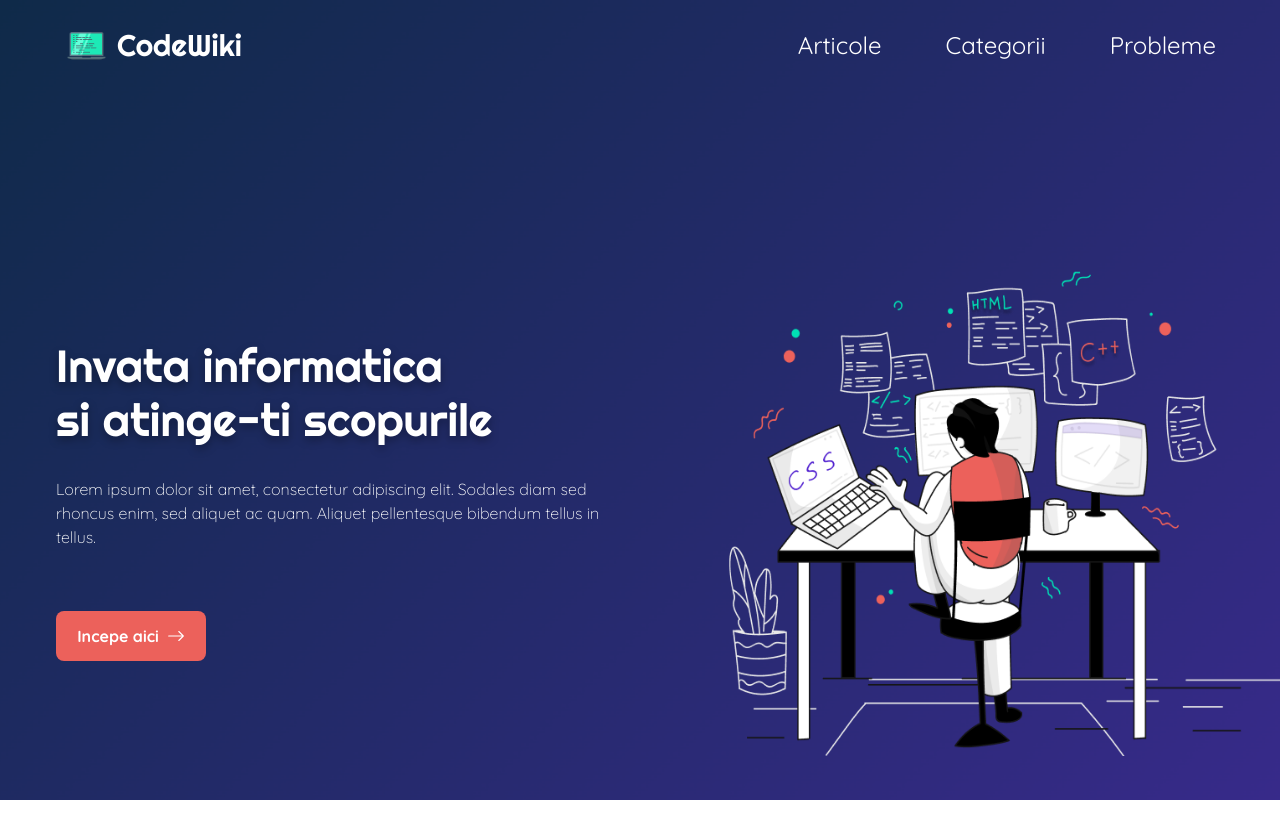
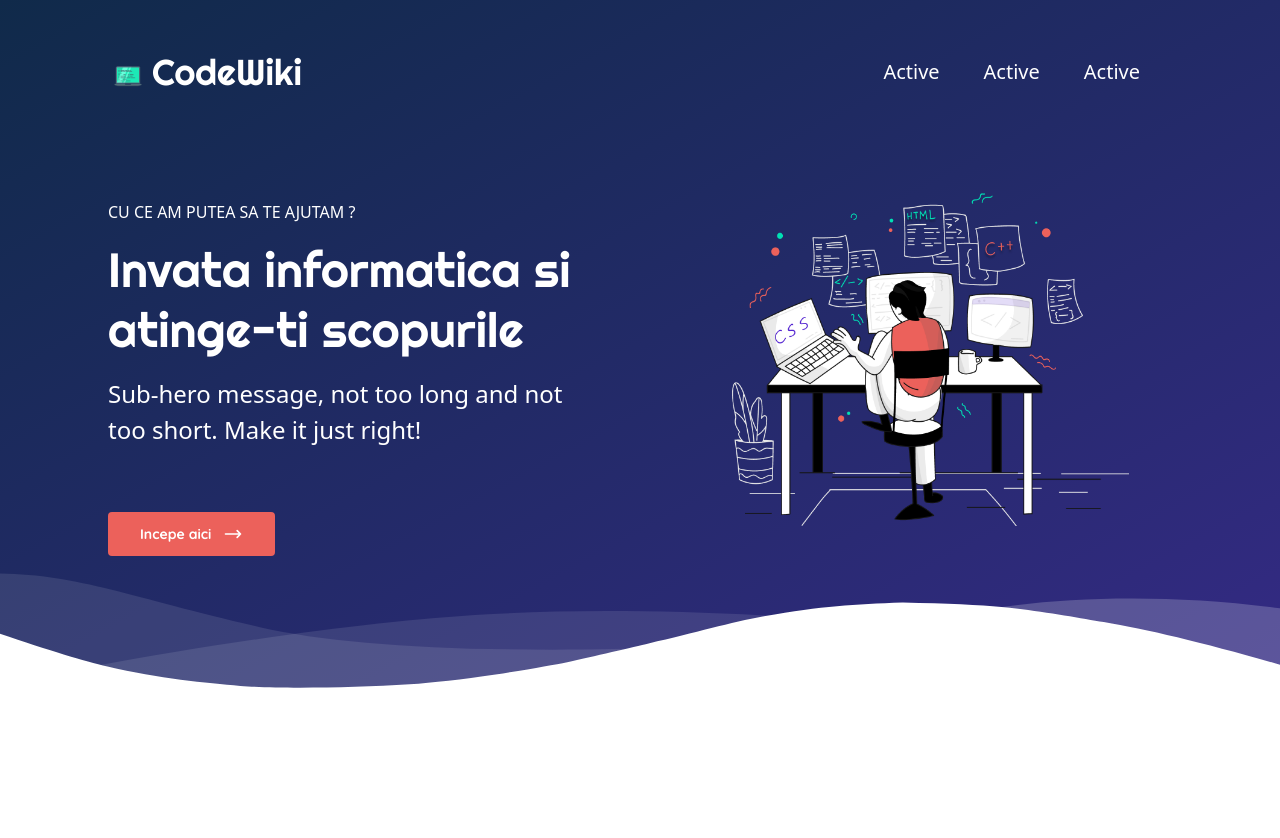
Before and after one commit to alextm0/codewiki, a React (Create React App) app: page / in a window 1280 px wide. Shown: the top 838 px of the page. After the commit the page ends 800 px from the top, so only its background shows below. Built offline with nearby package versions, Linux system fonts and the light colour scheme.

Commit message:
bug fixed

```diff
--- a/package.json
+++ b/package.json
@@ -7,6 +7,7 @@
     "@testing-library/jest-dom": "^5.16.4",
     "@testing-library/react": "^13.3.0",
     "@testing-library/user-event": "^13.5.0",
+    "daisyui": "^2.20.0",
     "react": "^18.2.0",
     "react-dom": "^18.2.0",
     "react-icons": "^4.4.0",
--- a/src/App.js
+++ b/src/App.js
@@ -2,6 +2,7 @@ import React, { useState } from 'react'
 
 import Navbar from './components/Navbar'
 import Hero from './components/Hero'
+import Content from './components/Content'
 
 export default function App() {
   const [sideMenu, setSideMenu] = useState(false);
@@ -11,9 +12,10 @@ export default function App() {
   }
 
   return (
-    <div className='h-screen w-screen bg-hero-background bg-cover'>
+    <div className='bg-gradient-to-br from-[#102a4a] to-[#342a84]'>
       <Navbar sideMenu={sideMenu} toggleSideMenu={toggleSideMenu} />
       <Hero sideMenu={sideMenu} />
+      {/* <Content /> */}
     </div>
   )
 }
--- /dev/null
+++ b/src/components/Content.js
@@ -0,0 +1,42 @@
+import React from 'react'
+
+function Content() {
+  return (
+    <section class="bg-black text-white sectionSize">
+      <div>
+        <h2 class="secondaryTitle bg-underline2 bg-100%">How it works</h2>
+      </div>
+      <div class="flex flex-col md:flex-row">
+        <div class="flex-1 mx-8 flex flex-col items-center my-4">
+          <div class="border-2 rounded-full bg-secondary text-black h-12 w-12 flex justify-center items-center mb-3">
+            1
+          </div>
+          <h3 class="font-montserrat font-medium text-xl mb-2">Eat</h3>
+          <p class="text-center font-montserrat">
+            Lorem ipsum dolor, sit amet consectetur adipisicing elit.
+          </p>
+        </div>
+        <div class="flex-1 mx-8 flex flex-col items-center my-4">
+          <div class="border-2 rounded-full bg-secondary text-black h-12 w-12 flex justify-center items-center mb-3">
+            2
+          </div>
+          <h3 class="font-montserrat font-medium text-xl mb-2">Sleep</h3>
+          <p class="text-center font-montserrat">
+            Lorem ipsum dolor, sit amet consectetur adipisicing elit.
+          </p>
+        </div>
+        <div class="flex-1 mx-8 flex flex-col items-center my-4">
+          <div class="border-2 rounded-full bg-secondary text-black h-12 w-12 flex justify-center items-center mb-3">
+            3
+          </div>
+          <h3 class="font-montserrat font-medium text-xl mb-2">Rave</h3>
+          <p class="text-center font-montserrat">
+            Lorem ipsum dolor, sit amet consectetur adipisicing elit.
+          </p>
+        </div>
+      </div>
+    </section>
+  )
+}
+
+export default Content
--- a/src/components/Hero.js
+++ b/src/components/Hero.js
@@ -6,27 +6,64 @@ import Logo from '../assets/logo.png'
 
 function Hero({ sideMenu }) {
   return (
-    <div className=' text-white flex flex-col'>
-      {
-        !sideMenu &&
-          <div className='flex flex-col sm:flex-row items-center justify-evenly mt-[100px]'>
-            <div className='w-full sm:max-w-[500px] xl:max-w-[700px] pl-5 sm:pl-10 md:pl-14 sm:h-screen sm:mt-[-90px] flex flex-col justify-center'>
-              <p className='text-[32px] xl:text-[45px] 2xl:text-[48px]      drop-shadow-[0px_4px_4px_rgba(0,0,0,0.30)] leading-[120%] font-righteous'>
-                Invata informatica <br /> si atinge-ti scopurile
-              </p>
+    <div className='leading-normal tracking-normal text-white'>
+      <div className="pt-16 md:pl-24">
+        <div className="container px-3 mx-auto flex flex-wrap flex-col md:flex-row items-center">
+          <div className="flex flex-col w-full md:w-2/5 justify-center items-start text-center md:text-left">
+            <p className="uppercase tracking-loose w-full">Cu ce am putea sa te ajutam ? </p>
+            <h1 className="my-4 text-5xl leading-tight font-righteous">
+              Invata informatica si atinge-ti scopurile
+            </h1>
+            <p className="leading-normal text-2xl mb-8">
+              Sub-hero message, not too long and not too short. Make it just right!
+            </p>
 
-              <p className='text-[16px] 2xl:text-[18px]      font-thin font-quicksand mt-[30px] w-[90%]'> Lorem ipsum dolor sit amet, consectetur adipiscing elit. Sodales diam sed rhoncus enim, sed aliquet ac quam. Aliquet pellentesque bibendum tellus in tellus. </p>
+            <a class="font-quicksand mx-auto lg:mx-0 inline-flex font-bold px-8 py-3 my-8 text-sm text-white transition bg-[#EC615B] rounded hover:scale-110 hover:shadow-xl active:bg-indigo-500 focus:outline-none focus:ring" href="#">
+              Incepe aici
+              <svg
+                class="w-5 h-5 ml-3"
+                xmlns="http://www.w3.org/2000/svg"
+                fill="none"
+                viewBox="0 0 24 24"
+                stroke="currentColor"
+              >
+                <path
+                  stroke-linecap="round"
+                  stroke-linejoin="round"
+                  stroke-width="2"
+                  d="M17 8l4 4m0 0l-4 4m4-4H3"
+                />
+              </svg>
+            </a>
 
-              <button className='w-[130px] h-[45px] text-[14px] xl:text-[16px] xl:w-[150px] xl:h-[50px]      bg-[#EC615B] rounded-lg font-quicksand font-bold flex justify-center items-center gap-2 mt-[50px] sm:mt-[62px]'>
-                Incepe aici <BsArrowRight className='text-lg' />
-              </button>
-            </div>
-
-            <div>
-              <img className='sm:mb-20 w-[343px] h-[291px] xl:w-[613px] xl:h-[501px]' src={HeroImage} alt="hero-illustration" />
-            </div>
+            {/* <button className="mx-auto lg:mx-0 bg-[#EC615B] text-white font-bold rounded-xl my-6 py-4 px-8 shadow-lg focus:outline-none focus:shadow-outline transform transition hover:scale-105 duration-300 ease-in-out">
+              Subscribe
+            </button> */}
           </div>
-      }
+          <div className="w-full md:w-3/5 py-6 text-center">
+            <img className="w-full md:w-3/5 ml-auto mr-auto mb-10 sm:mb-20 z-50" src={HeroImage} />
+          </div>
+        </div>
+      </div>
+      <div className="relative -mt-12 lg:-mt-24">
+        <svg viewBox="0 0 1428 174" version="1.1" xmlns="http://www.w3.org/2000/svg">
+          <g stroke="none" stroke-width="1" fill="none" fill-rule="evenodd">
+            <g transform="translate(-2.000000, 44.000000)" fill="#FFFFFF" fill-rule="nonzero">
+              <path d="M0,0 C90.7283404,0.927527913 147.912752,27.187927 291.910178,59.9119003 C387.908462,81.7278826 543.605069,89.334785 759,82.7326078 C469.336065,156.254352 216.336065,153.6679 0,74.9732496" opacity="0.100000001"></path>
+              <path
+                d="M100,104.708498 C277.413333,72.2345949 426.147877,52.5246657 546.203633,45.5787101 C666.259389,38.6327546 810.524845,41.7979068 979,55.0741668 C931.069965,56.122511 810.303266,74.8455141 616.699903,111.243176 C423.096539,147.640838 250.863238,145.462612 100,104.708498 Z"
+                opacity="0.100000001"
+              ></path>
+              <path d="M1046,51.6521276 C1130.83045,29.328812 1279.08318,17.607883 1439,40.1656806 L1439,120 C1271.17211,77.9435312 1140.17211,55.1609071 1046,51.6521276 Z" id="Path-4" opacity="0.200000003"></path>
+            </g>
+            <g transform="translate(-4.000000, 76.000000)" fill="#FFFFFF" fill-rule="nonzero">
+              <path
+                d="M0.457,34.035 C57.086,53.198 98.208,65.809 123.822,71.865 C181.454,85.495 234.295,90.29 272.033,93.459 C311.355,96.759 396.635,95.801 461.025,91.663 C486.76,90.01 518.727,86.372 556.926,80.752 C595.747,74.596 622.372,70.008 636.799,66.991 C663.913,61.324 712.501,49.503 727.605,46.128 C780.47,34.317 818.839,22.532 856.324,15.904 C922.689,4.169 955.676,2.522 1011.185,0.432 C1060.705,1.477 1097.39,3.129 1121.236,5.387 C1161.703,9.219 1208.621,17.821 1235.4,22.304 C1285.855,30.748 1354.351,47.432 1440.886,72.354 L1441.191,104.352 L1.121,104.031 L0.457,34.035 Z"
+              ></path>
+            </g>
+          </g>
+        </svg>
+      </div>
     </div>
   )
 }
--- a/src/components/Navbar.js
+++ b/src/components/Navbar.js
@@ -15,41 +15,54 @@ function Navbar({ sideMenu, toggleSideMenu }) {
   }, [])
 
   return (
-    <div>
-      <div className='mx-auto h-[90px] flex flex-col justify-center text-white'>
-        <div className='w-full flex items-center justify-between px-8 md:px-16 '>
+    <nav id="header" className="w-full z-30 top-0 text-white">
+      <div className="px-8 md:px-20 xl:px-28 w-full container mx-auto flex flex-wrap items-center justify-between mt-0 pt-[50px]">
+        <div className="flex items-center">
+          <a className="font-righteous toggleColour text-white no-underline hover:no-underline text-2xl lg:text-4xl" href="#">
+            <img src={Logo} alt="logo" className="h-8 fill-current inline pl-0 mr-2" />
+            CodeWiki
+          </a>
+        </div>
+        <div className="block lg:hidden pr-4">
+          <button id="nav-toggle" onClick={toggleSideMenu} className="flex items-center p-1 text-pink-800 hover:text-gray-900 focus:outline-none focus:shadow-outline transform transition hover:scale-105 duration-300 ease-in-out">
+            {
+              sideMenu ?
+                <svg className="fill-current text-white h-6 w-6" viewBox="0 0 20 20" xmlns="http://www.w3.org/2000/svg">
+                  <title>Menu</title>
+                  <path d="M0 3h20v2H0V3zm0 6h20v2H0V9zm0 6h20v2H0v-2z" />
+                </svg>
+                :
+                <IoMdClose className='h-6 w-6 text-white' />
+            }
 
-          <div className={sideMenu ? 'hidden' : 'flex items-center gap-2'}>
-            <img className='w-[45px] h-[45px]' src={Logo} alt="logo" />
-            <span className='text-2xl md:text-3xl font-righteous '> CodeWiki </span>
+          </button>
+        </div>
+        <div className="w-full flex-grow lg:flex lg:items-center lg:w-auto hidden mt-2 lg:mt-0 bg-white lg:bg-transparent text-black p-4 lg:p-0 z-20" id="nav-content">
+          <ul className="list-reset lg:flex justify-end flex-1 items-center">
+            <li className="mr-3">
+              <a className="inline-block text-xl py-2 px-4 text-white no-underline" href="#">Active</a>
+            </li>
+            <li className="mr-3">
+              <a className="inline-block py-2 px-4 text-xl text-white no-underline" href="#">Active</a>
+            </li>
+            <li className="mr-3">
+              <a className="inline-block py-2 px-4 text-xl text-white no-underline" href="#">Active</a>
+            </li>
+          </ul>
         </div>
 
-
-          <ul className='hidden sm:flex gap-8 md:gap-16 text-xl md:text-2xl font-quicksand'>
-            <li> Articole </li>
-            <li> Categorii </li>
-            <li> Probleme </li>
-          </ul>
-
-          {
-            !sideMenu ?
-              <GiHamburgerMenu className='sm:hidden w-7 h-7' onClick={toggleSideMenu} />
-              :
-              <IoMdClose className='sm:hidden w-8 h-8 ml-auto' onClick={toggleSideMenu} />
-          }
       </div>
-      </div>
-      <div className={!sideMenu ? 'md:hidden fixed left-[-100%] top-0' : 'md:hidden w-[75%] fixed left-0 top-[90px] h-screen mt-[-90px] bg-[#f8f7f7] ease-in-out duration-500'}>
+      <div className={sideMenu ? 'md:hidden fixed left-[-100%] top-0' : 'md:hidden w-[75%] fixed left-0 top-[90px] h-screen mt-[-90px] bg-[#f8f7f7] ease-in-out duration-500'}>
           <div className='pt-[136px]'>
             <div className='flex items-center justify-center mr-[20px] gap-2 mb-[100px]'>
               <img className='w-[60px] h-[60px]' src={Logo} alt="logo" />
               <span className='text-[42px] font-righteous text-[#3D4246]'> CodeWiki </span>
             </div>
 
-          <div className='flex flex-col'>
+            <div className='flex flex-col text-[#3D4246]'>
               <div className='flex items-center px-5 mx-10  h-[60px]'>
                 <MdOutlineArticle className='w-7 h-7 mr-5' />
-              <span className='text-2xl'> Articole </span>
+                <span className='text-2xl text-[#3D4246]'> Articole </span>
                 <AiOutlineCaretDown className='ml-auto w-6 h-6 text-[#3D4246]' />
               </div>
               <svg className='self-center mt-[10px] mb-[10px] flex justify-center items-center' width="316" height="1" viewBox="0 0 316 1" fill="none" xmlns="http://www.w3.org/2000/svg">
@@ -58,8 +71,8 @@ function Navbar({ sideMenu, toggleSideMenu }) {
             </div>
             <div className='flex flex-col'>
               <div className='flex items-center px-5 mx-10  h-[60px]'>
-              <BiCategoryAlt className='w-7 h-7 mr-5' />
-              <span className='text-2xl'> Categorii </span>
+                <BiCategoryAlt className='w-7 h-7 mr-5 text-[#3D4246]' />
+                <span className='text-2xl text-[#3D4246]'> Categorii </span>
                 <AiOutlineCaretDown className='ml-auto w-6 h-6 text-[#3D4246]' />
               </div>
               <svg className='self-center mt-[10px] mb-[10px] flex justify-center items-center' width="316" height="1" viewBox="0 0 316 1" fill="none" xmlns="http://www.w3.org/2000/svg">
@@ -69,14 +82,15 @@ function Navbar({ sideMenu, toggleSideMenu }) {
             <div className='flex flex-col'>
               <div className='flex items-center px-5 mx-10  h-[60px]'>
                 <img src={Brain} alt="brain" className='w-7 h-7 mr-5 text-bold' />
-              <span className='text-2xl'> Probleme </span>
+                <span className='text-2xl text-[#3D4246]'> Probleme </span>
                 <AiOutlineCaretDown className='ml-auto w-6 h-6 text-[#3D4246]' />
               </div>
             </div>
 
           </div>
         </div>
-    </div>
+      {/* <hr className="border-b border-gray-100 opacity-25 my-0 py-0" /> */}
+    </nav>
   )
 }
 
--- a/src/index.css
+++ b/src/index.css
@@ -1,4 +1,6 @@
 @import url('https://fonts.googleapis.com/css2?family=Quicksand:wght@300;400;500;600;700&family=Righteous&display=swap');
+@import url("https://fonts.googleapis.com/css2?family=Montserrat:wght@200;300;400;500;600;700&family=PT+Serif:wght@400;700&display=swap");
+
 
 @tailwind base;
 @tailwind components;
@@ -15,4 +17,35 @@
     top: 50%;
     transform: translate(-50%, -50%);
   }
+  .sectionSize {
+    @apply lg:px-48 md:px-12 px-4 py-14 flex flex-col items-center;
+  }
+  .secondaryTitle {
+    @apply text-3xl bg-left-bottom bg-no-repeat pb-8 px-16 mb-8;
+  }
 }
+
+.growing-underline {
+  display: block;
+  position: relative;
+  padding: 0.2em 0;
+  overflow: hidden;
+}
+
+.growing-underline::after {
+  content: "";
+  position: absolute;
+  bottom: 0;
+  left: 0;
+  width: 100%;
+  height: 0.1em;
+  background-color: black;
+  transition: opacity 300ms, transform 300ms;
+  opacity: 1;
+  transform: translate3d(-100%, 0, 0);
+}
+
+.growing-underline:hover::after,
+.growing-underline:focus::after {
+  transform: translate3d(0, 0, 0);
+}
--- a/tailwind.config.js
+++ b/tailwind.config.js
@@ -13,5 +13,5 @@ module.exports = {
       })
     }
   },
-  plugins: [],
+  plugins: [require("daisyui")],
 }
```
Also changed, not shown: 1 other file (tests, documents, lock files or other folders). Lines whose indentation alone changed are shown as unchanged.
